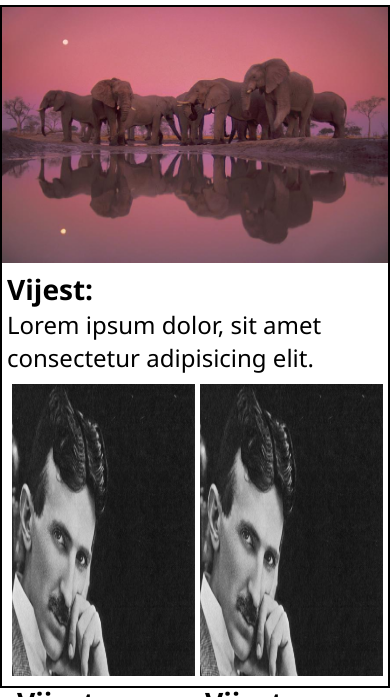
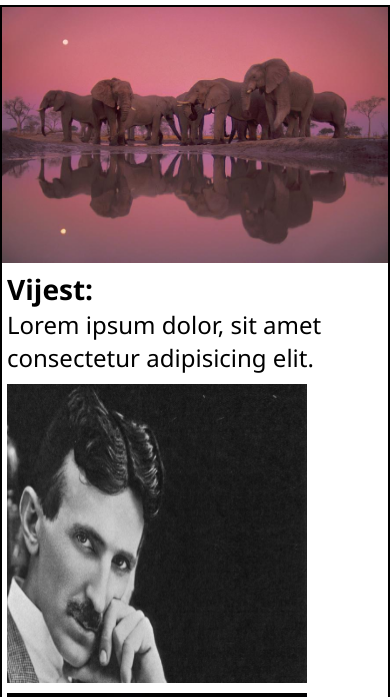
Before and after one commit to leokacic/HCI, a plain HTML site: page index.html in a window 390 px wide. Shown: the part 73-770 px from the top of the page. Drawn offline with Linux system fonts and the light colour scheme.

Commit message:
Popravljene sporedne vijesti

```diff
--- a/index.html
+++ b/index.html
@@ -15,21 +15,21 @@
         <main class="item main">
             <div class="Glavna Vijest">
                 <div class="PrvaVijest">
-                    <img class="slika as" src="Pictures/Slonovi.jpg" alt="Slonovi">
+                    <img class="GlavnaSlika" src="Pictures/Slonovi.jpg" alt="Slonovi">
                     <h3>Vijest:</h3>
                     <p>Lorem ipsum dolor, sit amet consectetur adipisicing elit.</p>
                 </div>
             </div>
             <div class="SporedneVijesti">
                 <div class="DrugaVijest">
-                    <img class="slika" src="Pictures/Tesla.jpg" alt="Nikola Tesla">
+                    <img class="SporedneSlike" src="Pictures/Tesla.jpg" alt="Nikola Tesla">
                     <div class="TekstSporednih">
                     <h3>Vijest:</h3>
                     <p>Lorem ipsum dolor, sit amet consectetur adipisicing elit.</p>
                     </div>
                 </div>
                 <div class="DrugaVijest">
-                    <img class="slika" src="Pictures/Tesla.jpg" alt="Nikola Tesla">
+                    <img class="SporedneSlike" src="Pictures/SpohieProfil.jpg" alt="Nikola Tesla">
                     <div class="TekstSporednih">
                     <h3>Vijest:</h3>
                     <p>Lorem ipsum dolor, sit amet consectetur adipisicing elit.</p>
--- a/style.css
+++ b/style.css
@@ -46,7 +46,7 @@ body {
     display: flex;
     flex-direction: column;
 }
-.slika{
+.GlavnaSlika{
     width: 100%;
     height: 100%;
 }
@@ -58,6 +58,12 @@ body {
 }
 .SporedneVijesti>div{
     margin-left: 5px;
+}
+.SporedneSlike{
+    width: 100%;
+    height: 100%;
+    max-width: 300px;
+    max-height: 300px;
 }
 .SlikaNovosti{
     width: 100%;
@@ -154,6 +160,15 @@ body {
                     justify-content: space-around;
                     align-items: center;
                 }
+                .SporedneVijesti {
+                    padding: 0;
+                    display: flex;
+                    flex-direction: column;
+                    justify-content: space-around;
+                    align-items: center;
+                    padding-right: 0px;
+                    margin-left: 0px;
+                }
                 .aside__content {
                     grid-gap: 10px;
                     grid-template-columns: repeat(auto-fit, minmax(100px, 1fr));
```
Also changed, not shown: Pictures/Mars1.jpg (renamed from Pictures/Mars.jpg).
